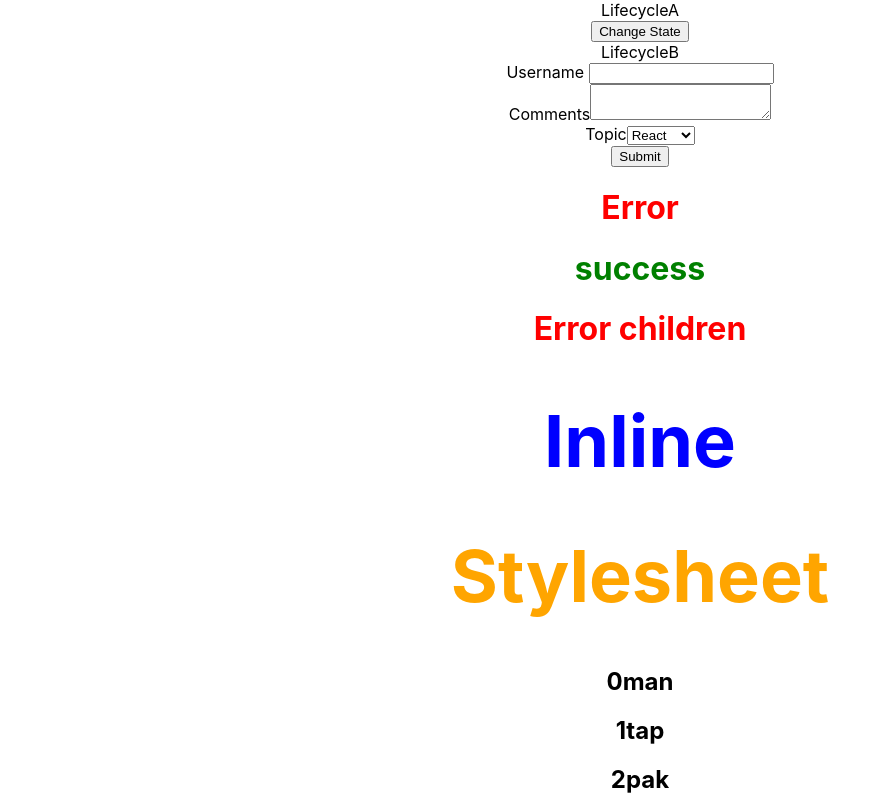
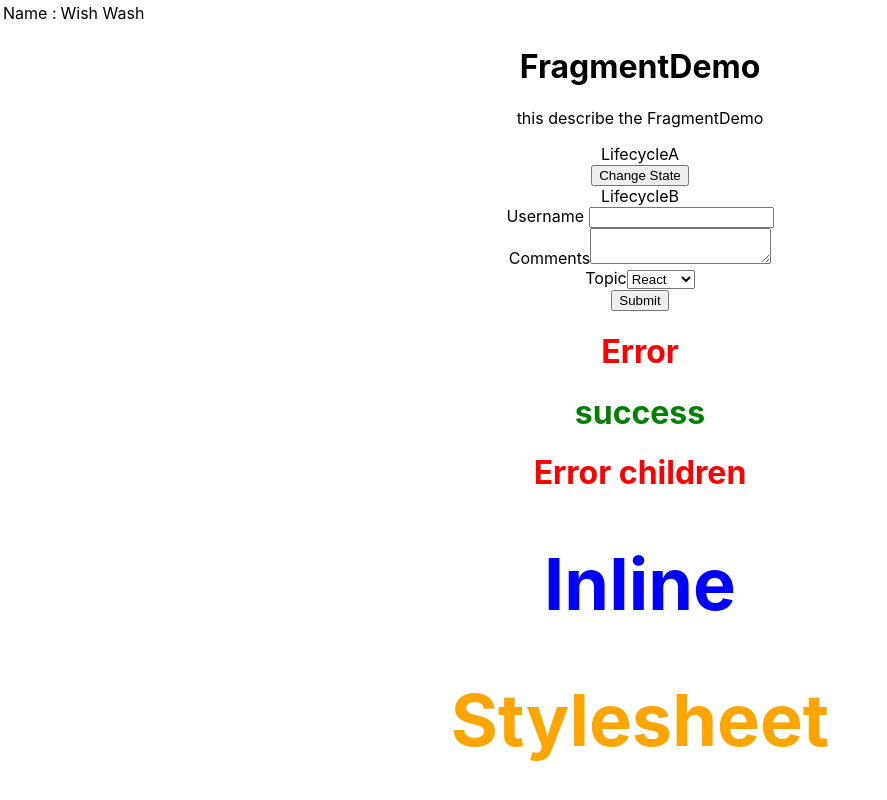
Before and after one commit to abdurrahmanmh/hello-world, a React (Create React App) app: page / in a window 1280 px wide. Shown: the top 800 px of the page, without its empty margins (0-887 px from the left). Built offline with nearby package versions, Linux system fonts and the light colour scheme.

Commit message:
Fragment (#7)

```diff
--- a/src/App.js
+++ b/src/App.js
@@ -16,10 +16,14 @@ import "./appStyles.css";
 import styles from "./appStyles.module.css";
 import Form from "./components/Form";
 import LifecycleA from "./components/LifecycleA";
+import FragmentDemo from "./components/FragmentDemo";
+import Table from "./components/Table";
 
 function App() {
   return (
     <div className="App">
+      <Table/>
+      <FragmentDemo/>
       <LifecycleA />
 
       <Form />
--- /dev/null
+++ b/src/components/Colums.js
@@ -0,0 +1,24 @@
+import React from "react";
+
+function Colums() {
+  const items = [];
+
+  return (
+    // <React.Fragment>
+    //   {items.map((item) => (
+    //     <React.Fragment key={item.id}>
+    //       <h1>Title</h1>
+    //       <p>{item.title}</p>
+    //     </React.Fragment>
+    //   ))}
+    //   <td>Name :</td>
+    //   <td>Wish Wash</td>
+    // </React.Fragment>
+    <>
+      <td>Name :</td>
+      <td>Wish Wash</td>
+    </>
+  );
+}
+
+export default Colums;
--- /dev/null
+++ b/src/components/FragmentDemo.js
@@ -0,0 +1,12 @@
+import React from "react";
+
+function FragmentDemo() {
+  return (
+    <React.Fragment>
+      <h1>FragmentDemo</h1>
+      <p>this describe the FragmentDemo</p>
+    </React.Fragment>
+  );
+}
+
+export default FragmentDemo;
--- /dev/null
+++ b/src/components/Table.js
@@ -0,0 +1,16 @@
+import React from 'react'
+import Colums from './Colums'
+
+function Table() {
+  return (
+    <table>
+        <tbody>
+            <tr>
+                <Colums/>
+            </tr>
+        </tbody>
+    </table>
+  )
+}
+
+export default Table
```
